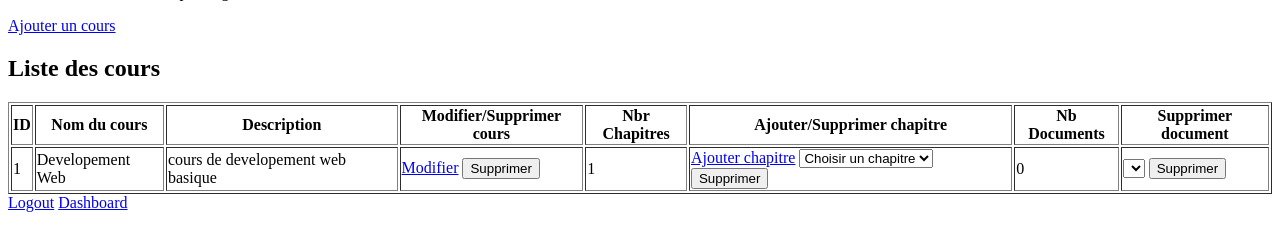
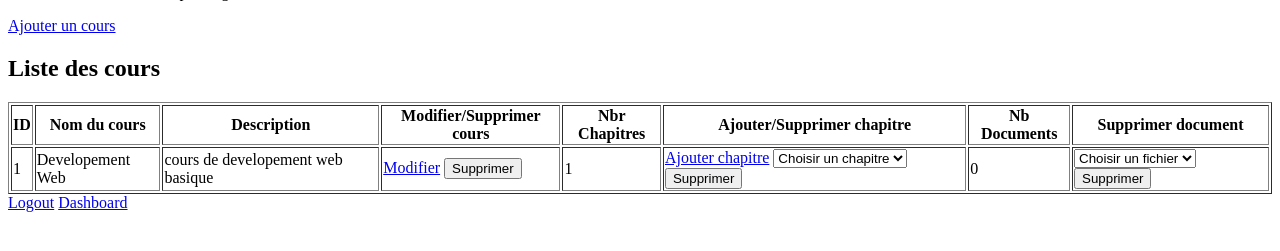
Before and after one commit to Lyes2003/AppWeb, a Flask app: page /admin in a window 1280 px wide. Shown: the part 97-348 px from the top of the page. Run offline with Flask 3, Linux system fonts and the light colour scheme; the visitor is signed in with stand-in values (Sample User, id 1); data comes from the database, SQL or seed files in the repository; tables that the repository leaves empty hold one stand-in row (values such as "Sample post"); lists and menus that the app fills with data are empty; some libraries are stand-ins or nearby versions.

Commit message:
fix: ajout d'un selecteur pour selectionné un doc parmis plusieurs

```diff
--- a/MonSite/templates/admin.html
+++ b/MonSite/templates/admin.html
@@ -78,7 +78,16 @@
                     <td>
                         <form method="post" action="{{ url_for('supprimer_document') }}" style="display:inline;">
                             <input type="hidden" name="csrf_token" value="{{ csrf_token() }}"/>
-                            <select id="doc-select-{{ cours['id_cours'] }}" name="id_document"></select>
+                            <select class="doc-select" id="document-{{ cours['id_cours'] }}" name="id_document">
+                                <option value="" selected>Choisir un fichier</option>
+                                {% for document in documents %}
+                                    {% if document['id_cours'] == cours['id_cours'] %}
+                                        <option value="{{ document['id_document'] }}">
+                                            {{ document['nom_document'] }}
+                                        </option>
+                                    {% endif %}
+                                {% endfor %}
+                            </select>
 
                             <button type="submit" onclick="return confirm('Êtes-vous sûr de vouloir supprimer ce document ?')">Supprimer</button>
                         </form>
```
